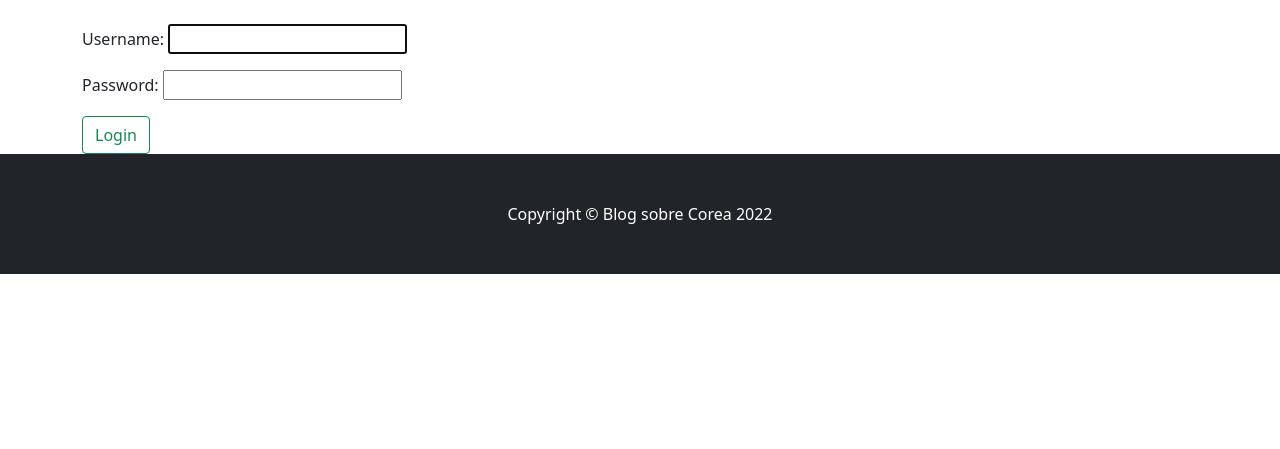
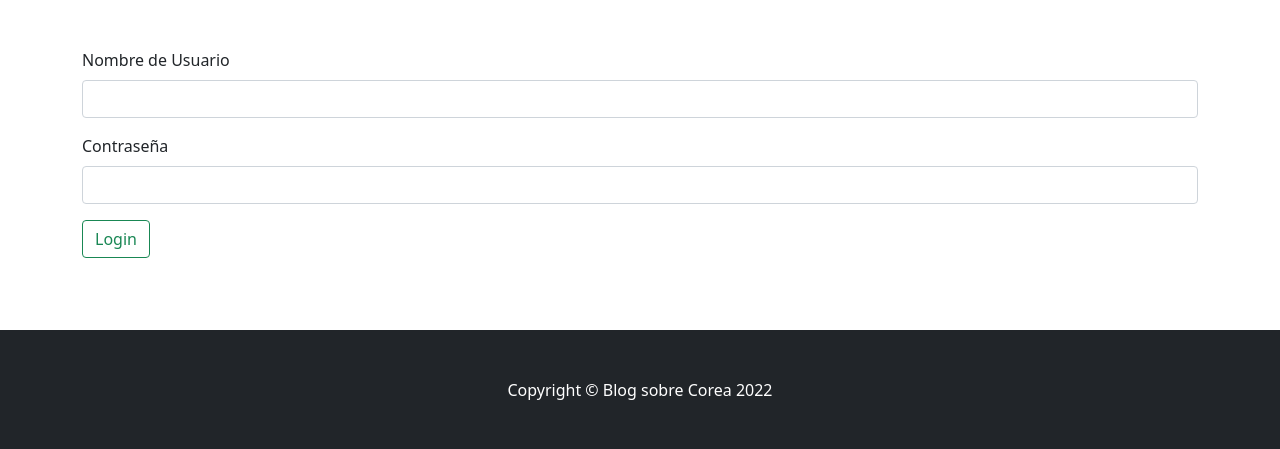
Before and after one commit to RocioColino/ProyectoFinalCoder, a Django app: page /miembros/login/ in a window 1280 px wide. Shown: the part 297-746 px from the top of the page. Run offline with Django 4.2, Linux system fonts and the light colour scheme; some libraries are stand-ins or nearby versions.

Commit message:
Modifique la pagina de login

```diff
--- a/ProyectoFinal/Miembros/templates/registration/login.html
+++ b/ProyectoFinal/Miembros/templates/registration/login.html
@@ -11,13 +11,26 @@
         </div>
     </div>
 </header>
+</br>
 <div class="container">
 <div class="form-group">
     <form method="POST">
         {% csrf_token %}
-        {{ form.as_p }}
-        <button class="btn btn-outline-success">Login</button>
+        <form>
+            <div class="mb-3">
+              <label for="exampleInputEmail1" class="form-label">Nombre de Usuario</label>
+              <input type="text" class="form-control" name="username">
+
+            </div>
+
+            <div class="mb-3">
+              <label for="exampleInputPassword1" class="form-label">Contraseña</label>
+              <input type="password" class="form-control" name="password">
+            </div>
+            <button class="btn btn-outline-success">Login</button>
+        </form>
     </form>
+</br></br></br>
 </div>
 </div>
 
```
Also changed, not shown: ProyectoFinal/db.sqlite3.
